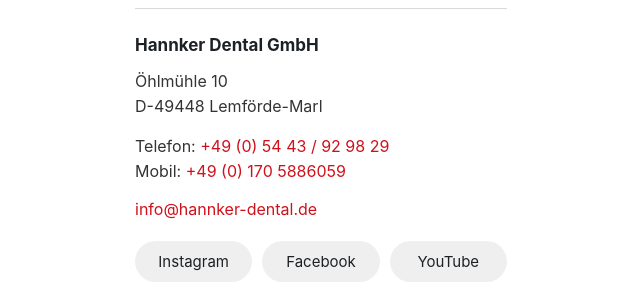
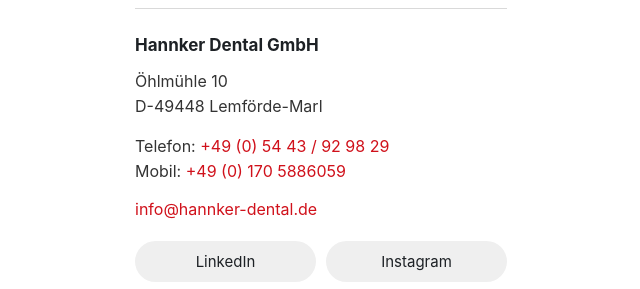
Before and after one commit to Seemensch/Seemensch, a plain HTML site: page visitenkarte/index.html in a window 1280 px wide. Shown: the part 652-941 px from the top of the page, without its empty margins (319-959 px from the left). Drawn offline with Linux system fonts and the light colour scheme.

Commit message:
Visitenkarte: LinkedIn
Co-Authored-By: Claude Opus 5.5 <noreply@anthropic.com>
Claude-Session: https://claude.ai/code/session_01R2NsDLUizVDL16S9EtU8VC

```diff
--- a/visitenkarte/index.html
+++ b/visitenkarte/index.html
@@ -35,7 +35,7 @@
   .mail{display:inline-block;margin-top:14px;font-size:16px}
   .qr{width:220px;height:auto;display:block;margin:0 auto}
   .qcap{text-align:center;font-size:13px;color:var(--muted);margin-top:12px}
-  .social{display:flex;gap:10px;margin-top:22px;flex-wrap:wrap}
+  .social{display:grid;grid-template-columns:1fr 1fr;gap:10px;margin-top:22px;flex-wrap:wrap}
   .social a{flex:1;text-align:center;padding:11px 8px;border-radius:22px;background:var(--chip);color:var(--ink);text-decoration:none;font-size:15px}
 </style>
 </head>
@@ -62,6 +62,7 @@
        Mobil: <a href="tel:+491705886059">+49 (0) 170 5886059</a></p>
     <a class="mail" href="mailto:info@hannker-dental.de">info@hannker-dental.de</a>
     <div class="social">
+      <a href="https://www.linkedin.com/in/christian-hannker-81129697">LinkedIn</a>
       <a href="https://www.instagram.com/hannker_dental/">Instagram</a>
       <a href="https://www.facebook.com/p/Hannker-Dental-GmbH-100063544844782/">Facebook</a>
       <a href="https://www.youtube.com/@seemensch">YouTube</a>
```
Also changed, not shown: 1 other file.
